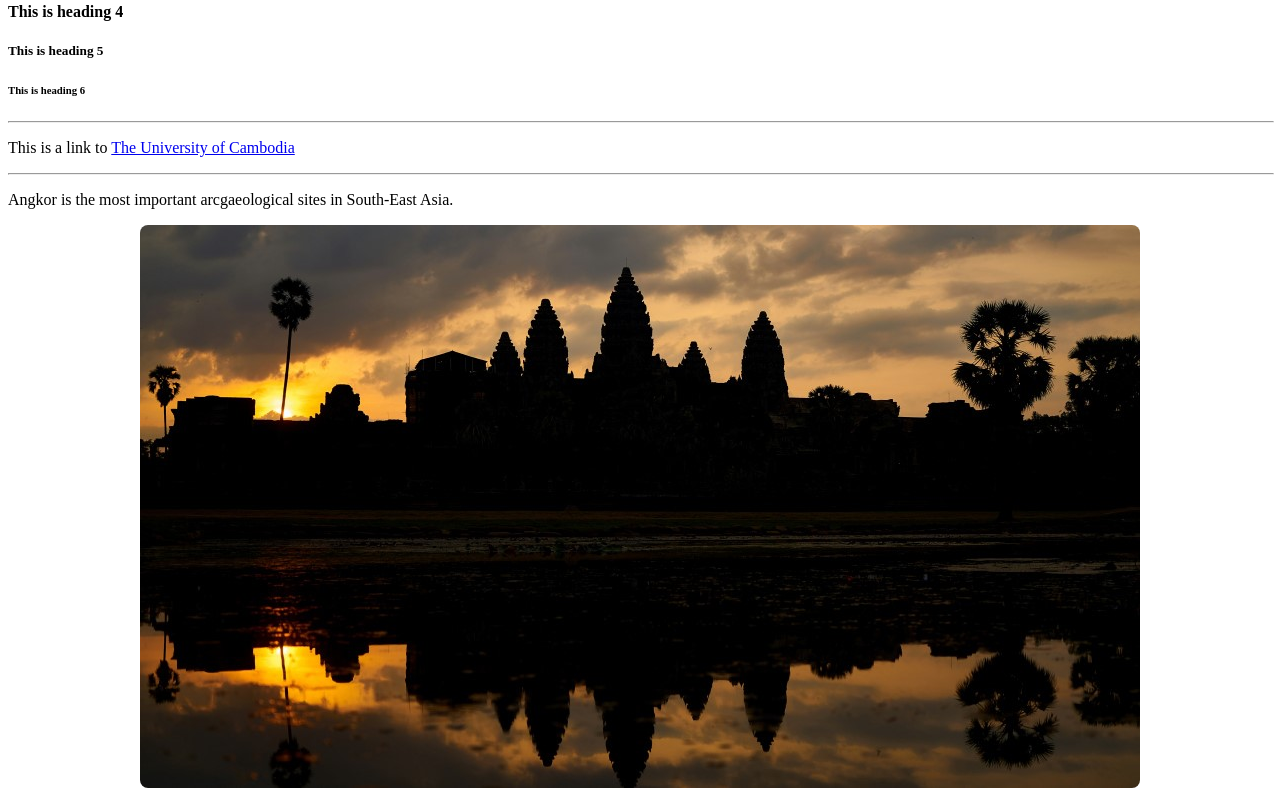
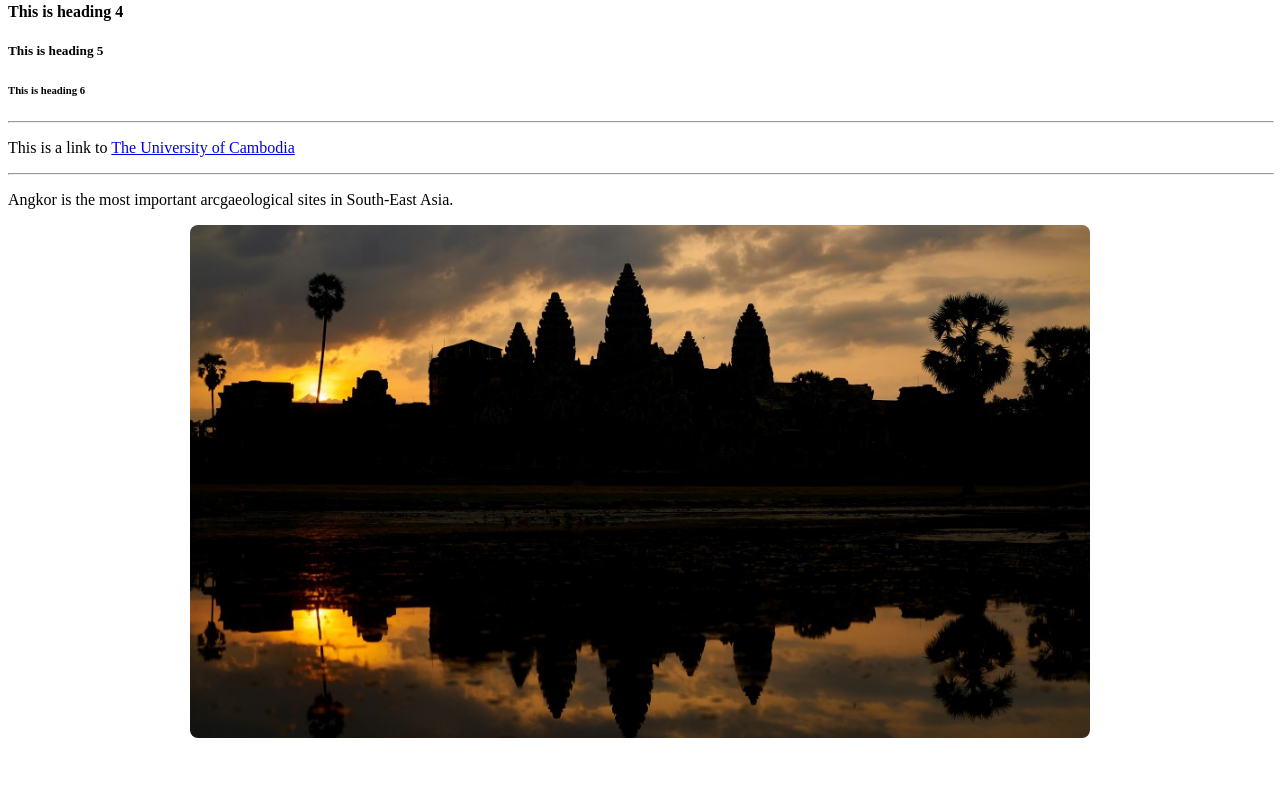
Before and after one commit to dyna24000/Dina-hm02, a plain HTML site: page index.html in a window 1280 px wide. Shown: the part 351-1151 px from the top of the page. After the commit the page ends 1101 px from the top, so only its background shows below. Drawn offline with Linux system fonts and the light colour scheme.

Commit message:
Update index.html

```diff
--- a/index.html
+++ b/index.html
@@ -26,6 +26,6 @@
         <p>This is a link to <a href="https://uc.edu.kh/">The University of Cambodia</a></p>
         <hr width="100%" align="center">
         <p>Angkor is the most important arcgaeological sites in South-East Asia.</p>
-        <center><img src="Angkor.jpg" alt="Angkor Wat" width="1000" height="563"></center>
+        <center><img src="Angkor.jpg" alt="Angkor Wat" width="900" height="513"></center>
     </body>
 </html>
```
